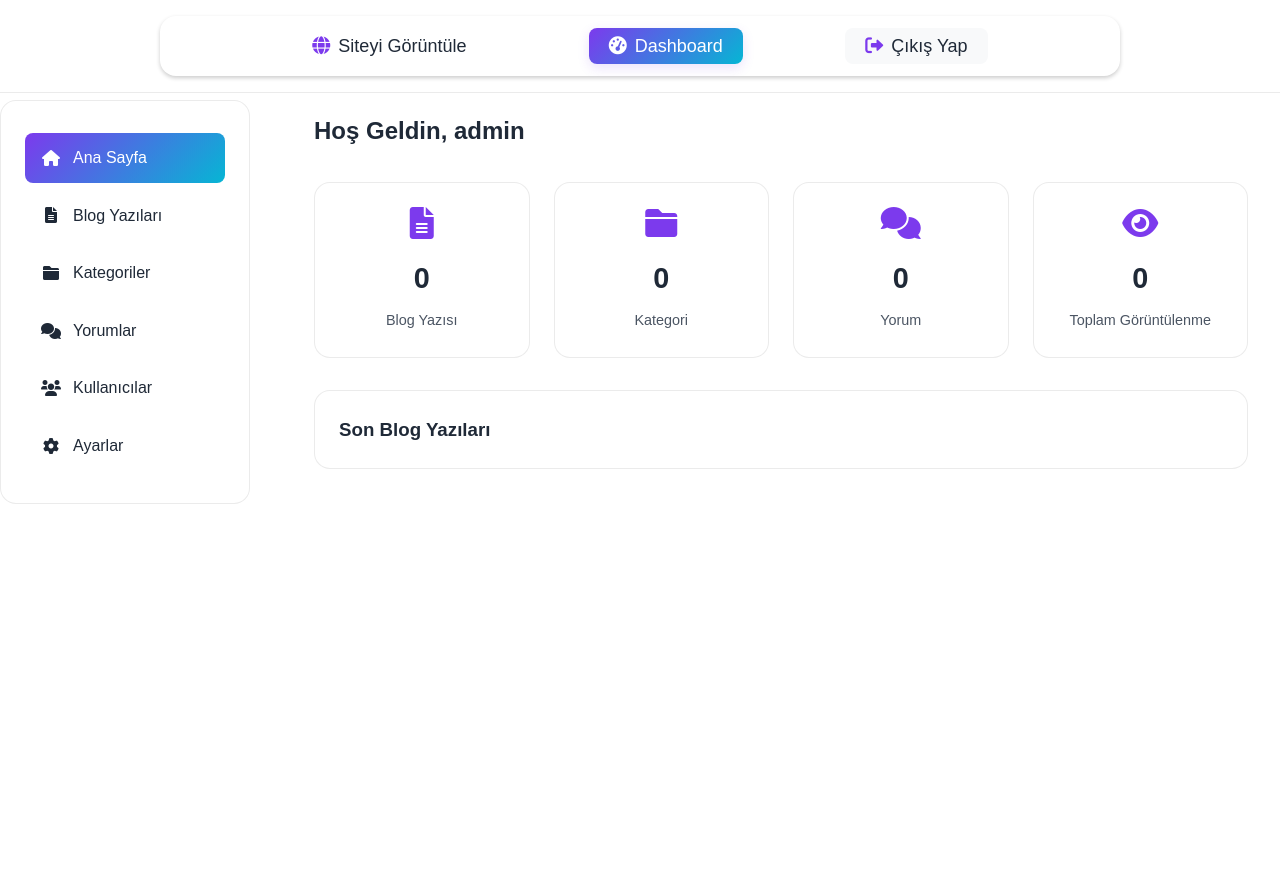
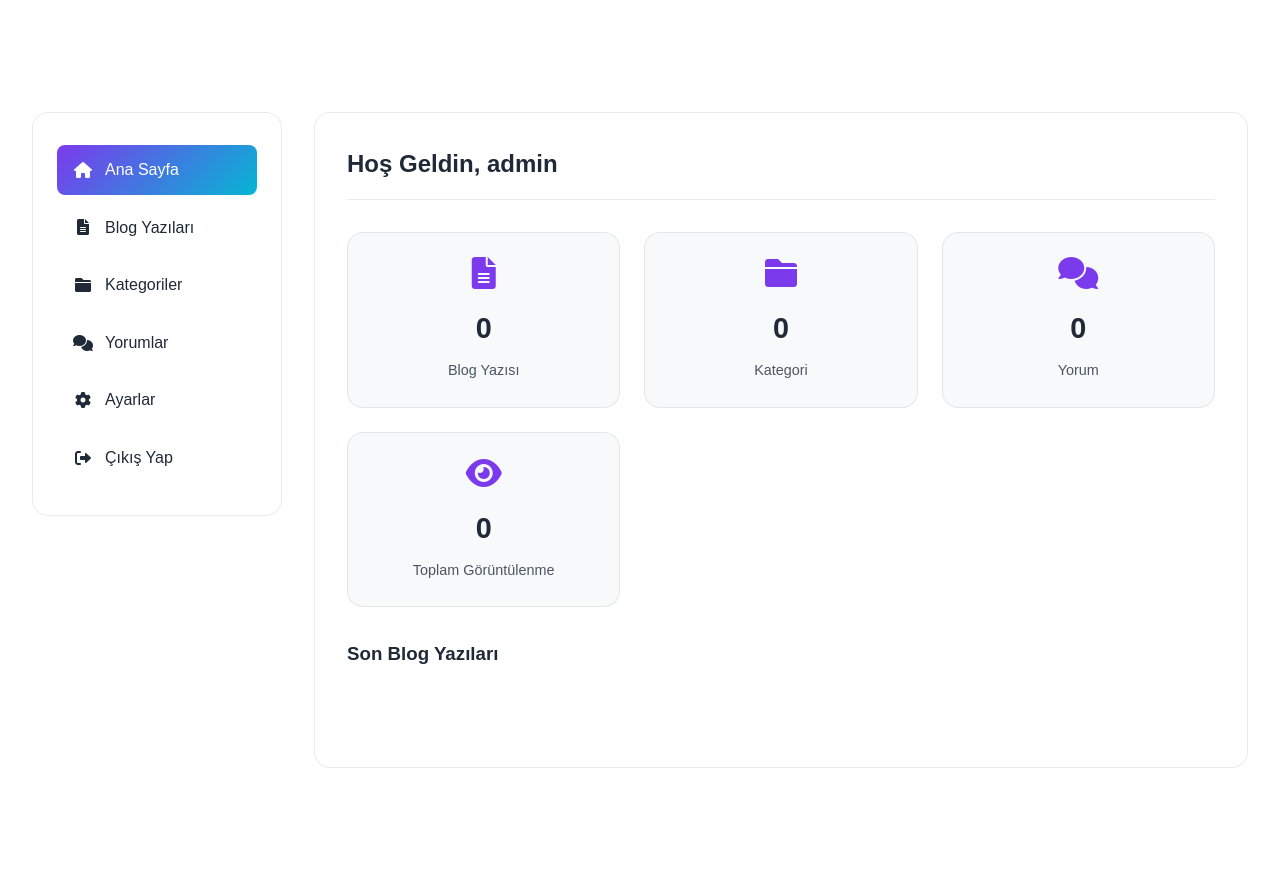
Before and after one commit to doganayurgupluoglu/doganaylab, a PHP site: page /admin/dashboard.php in a window 1280 px wide. Run offline with PHP 8.4, Linux system fonts and the light colour scheme; a user stored in the database is signed in; data that the repository does not hold is empty.

Commit message:
yenilendik

```diff
--- a/admin/config.php
+++ b/admin/config.php
@@ -1,8 +1,8 @@
 <?php
-define('DB_SERVER', 'your_hostinger_mysql_host');
-define('DB_USERNAME', 'your_hostinger_db_username');
-define('DB_PASSWORD', 'your_hostinger_db_password');
-define('DB_NAME', 'your_hostinger_db_name');
+define('DB_SERVER', 'localhost');
+define('DB_USERNAME', 'u426745395_doganaylab');
+define('DB_PASSWORD', '4G9eqoqxNSIE0l');
+define('DB_NAME', 'u426745395_doganaylab_db');
 
 // Veritabanı bağlantısını oluştur
 $conn = mysqli_connect(DB_SERVER, DB_USERNAME, DB_PASSWORD, DB_NAME);
--- a/admin/dashboard.php
+++ b/admin/dashboard.php
@@ -26,6 +26,7 @@ require_once "config.php";
             gap: 2rem;
             margin-top: 80px;
             min-height: calc(100vh - 80px);
+            padding: 2rem;
         }
 
         .sidebar {
@@ -74,7 +75,10 @@ require_once "config.php";
         }
 
         .main-content {
+            background: var(--card-bg);
+            border-radius: 16px;
             padding: 2rem;
+            border: 1px solid var(--border);
         }
 
         .dashboard-header {
@@ -82,6 +86,8 @@ require_once "config.php";
             justify-content: space-between;
             align-items: center;
             margin-bottom: 2rem;
+            padding-bottom: 1rem;
+            border-bottom: 1px solid var(--border);
         }
 
         .stats-grid {
@@ -92,11 +98,11 @@ require_once "config.php";
         }
 
         .stat-card {
-            background: var(--card-bg);
+            background: var(--surface);
             border-radius: 16px;
             padding: 1.5rem;
+            text-align: center;
             border: 1px solid var(--border);
-            text-align: center;
         }
 
         .stat-card i {
@@ -117,10 +123,7 @@ require_once "config.php";
         }
 
         .recent-posts {
-            background: var(--card-bg);
-            border-radius: 16px;
-            padding: 1.5rem;
-            border: 1px solid var(--border);
+            margin-top: 2rem;
         }
 
         .post-list {
@@ -173,16 +176,6 @@ require_once "config.php";
     </style>
 </head>
 <body>
-    <header class="header">
-        <nav class="menu">
-            <ul>
-                <li><a href="../index.html"><i class="fas fa-globe"></i>Siteyi Görüntüle</a></li>
-                <li><a href="dashboard.php" class="active"><i class="fas fa-tachometer-alt"></i>Dashboard</a></li>
-                <li><a href="logout.php" class="btn-logout"><i class="fas fa-sign-out-alt"></i>Çıkış Yap</a></li>
-            </ul>
-        </nav>
-    </header>
-
     <div class="dashboard-container">
         <aside class="sidebar">
             <ul class="sidebar-menu">
@@ -190,8 +183,8 @@ require_once "config.php";
                 <li><a href="posts.php"><i class="fas fa-file-alt"></i>Blog Yazıları</a></li>
                 <li><a href="categories.php"><i class="fas fa-folder"></i>Kategoriler</a></li>
                 <li><a href="comments.php"><i class="fas fa-comments"></i>Yorumlar</a></li>
-                <li><a href="users.php"><i class="fas fa-users"></i>Kullanıcılar</a></li>
                 <li><a href="settings.php"><i class="fas fa-cog"></i>Ayarlar</a></li>
+                <li><a href="logout.php"><i class="fas fa-sign-out-alt"></i>Çıkış Yap</a></li>
             </ul>
         </aside>
 
@@ -278,16 +271,5 @@ require_once "config.php";
             </div>
         </main>
     </div>
-
-    <script>
-        window.addEventListener('scroll', () => {
-            const header = document.querySelector('.header');
-            if (window.scrollY > 100) {
-                header.classList.add('scrolled');
-            } else {
-                header.classList.remove('scrolled');
-            }
-        });
-    </script>
 </body>
 </html>
--- a/admin/database.sql
+++ b/admin/database.sql
@@ -1,7 +1,3 @@
--- Veritabanını oluştur
-CREATE DATABASE IF NOT EXISTS doganay_blog CHARACTER SET utf8mb4 COLLATE utf8mb4_unicode_ci;
-USE doganay_blog;
-
 -- Kullanıcılar tablosu
 CREATE TABLE users (
     id INT AUTO_INCREMENT PRIMARY KEY,
```
